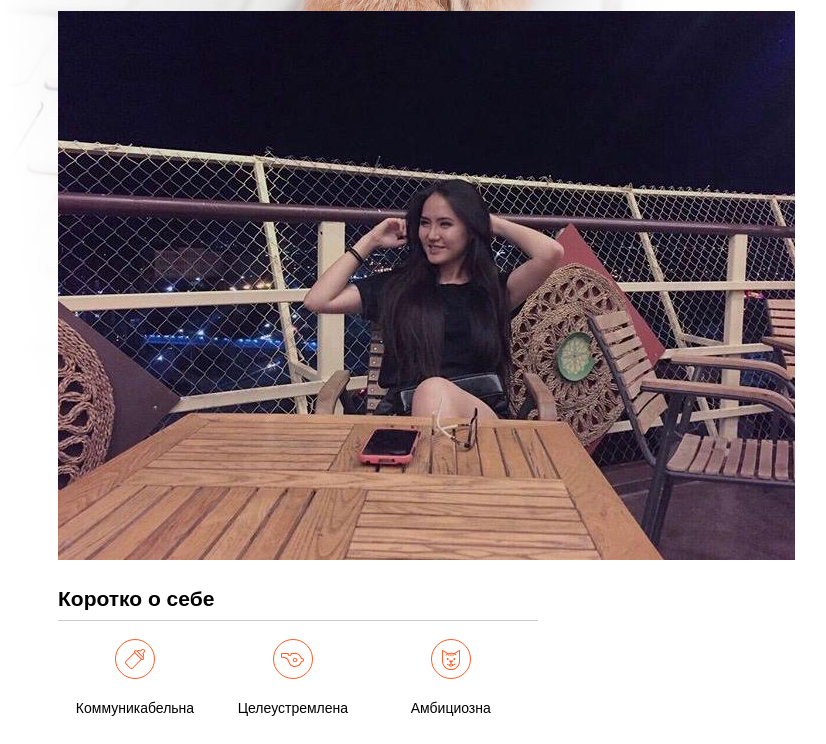
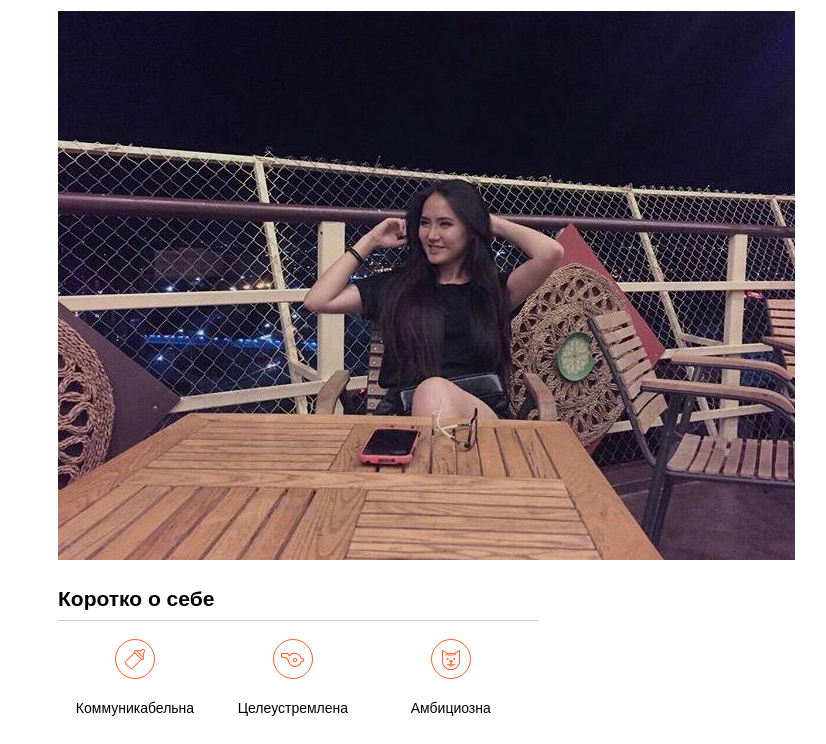
Before and after one commit to palyttec/my-site, a plain HTML site: page index.html in a window 1280 px wide. Shown: the part 141-885 px from the top of the page, without its empty margins (342-1168 px from the left). Drawn offline with Linux system fonts and the light colour scheme.

Commit message:
убрала фото

```diff
--- a/style.css
+++ b/style.css
@@ -4,7 +4,7 @@ body {
   font-size: 14px;
   line-height: 18px;
   color: #000000;
-  background: #ffffff url("img/keks-background.jpg") no-repeat 50% 0;
+
 }
 
 h1 {
```
